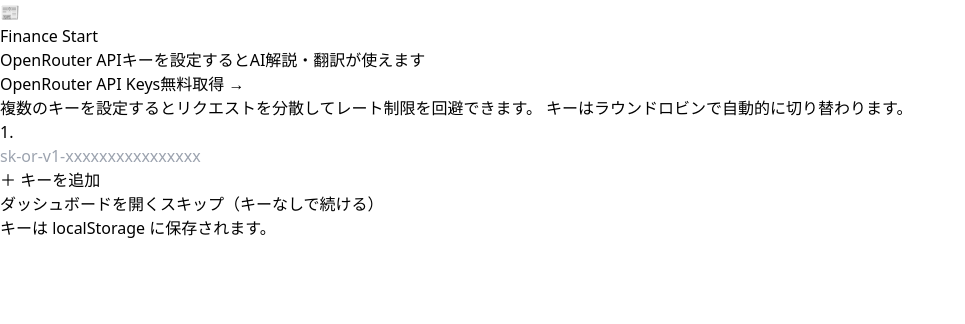
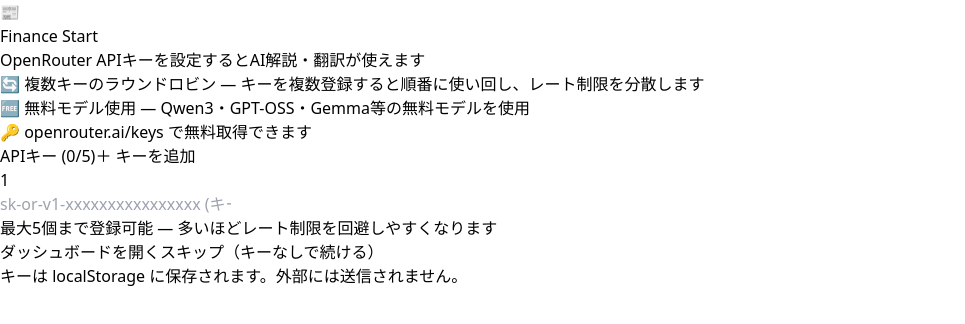
Before and after one commit to tehuyoryu-cpu/finance-start3110, a React (Vite) app: page / in a window 1280 px wide. Shown: the top 324 px of the page, without its empty margins (0-965 px from the left). Built offline with nearby package versions, Linux system fonts and the light colour scheme.

Commit message:
Multi-key UI: up to 5 keys, round-robin display

```diff
--- a/src/components/ApiKeySetup.tsx
+++ b/src/components/ApiKeySetup.tsx
@@ -1,41 +1,79 @@
 import { useState, useEffect } from 'react'
-import { getOpenRouterKeys, saveOpenRouterKeys } from '../services/api'
+
+const MAX_KEYS = 5
+
+export function loadOpenRouterKeys(): string[] {
+  const keys: string[] = []
+  for (let i = 0; i < MAX_KEYS; i++) {
+    const k = localStorage.getItem(`openrouter_key_${i}`)
+    if (k) keys.push(k)
+  }
+  // 後方互換
+  const legacy = localStorage.getItem('openrouter_key')
+  if (legacy && !keys.includes(legacy)) keys.unshift(legacy)
+  return keys
+}
+
+export function saveOpenRouterKeys(keys: string[]): void {
+  // 既存を全削除
+  for (let i = 0; i < MAX_KEYS; i++) {
+    localStorage.removeItem(`openrouter_key_${i}`)
+  }
+  // 新規保存
+  keys.filter(Boolean).forEach((k, i) => {
+    localStorage.setItem(`openrouter_key_${i}`, k.trim())
+  })
+  // 後方互換: 1つ目を旧キーにも保存
+  if (keys[0]) localStorage.setItem('openrouter_key', keys[0].trim())
+  else localStorage.removeItem('openrouter_key')
+}
 
 export function hasOpenRouterKey(): boolean {
-  return getOpenRouterKeys().length > 0
+  return loadOpenRouterKeys().length > 0
 }
 
 export default function ApiKeySetup({ onComplete }: { onComplete: () => void }) {
   const [keys, setKeys] = useState<string[]>([''])
   const [saving, setSaving] = useState(false)
+  const [keyCount, setKeyCount] = useState(1)
 
   useEffect(() => {
-    const stored = getOpenRouterKeys()
-    setKeys(stored.length > 0 ? stored : [''])
+    const saved = loadOpenRouterKeys()
+    if (saved.length > 0) {
+      setKeys(saved)
+      setKeyCount(saved.length)
+    }
   }, [])
 
   const updateKey = (i: number, val: string) => {
-    setKeys(prev => { const n = [...prev]; n[i] = val; return n })
+    setKeys(prev => {
+      const next = [...prev]
+      next[i] = val
+      return next
+    })
   }
 
-  const addKey = () => setKeys(prev => [...prev, ''])
+  const addKey = () => {
+    if (keyCount >= MAX_KEYS) return
+    setKeyCount(c => c + 1)
+    setKeys(prev => [...prev, ''])
+  }
 
   const removeKey = (i: number) => {
-    setKeys(prev => prev.length === 1 ? [''] : prev.filter((_, idx) => idx !== i))
+    setKeys(prev => prev.filter((_, idx) => idx !== i))
+    setKeyCount(c => Math.max(1, c - 1))
   }
 
-  const handleSave = async () => {
+  const handleSave = () => {
     setSaving(true)
-    saveOpenRouterKeys(keys)
+    saveOpenRouterKeys(keys.filter(k => k.trim()))
     setSaving(false)
     onComplete()
   }
 
-  const validCount = keys.filter(k => k.trim().length > 0).length
-
   return (
     <div className="min-h-screen bg-zinc-950 flex items-center justify-center p-6">
-      <div className="w-full max-w-md">
+      <div className="w-full max-w-lg">
         <div className="text-center mb-8">
           <div className="text-5xl mb-4">📰</div>
           <h1 className="text-3xl font-bold text-white">Finance Start</h1>
@@ -45,72 +83,61 @@
         </div>
 
         <div className="bg-zinc-900 rounded-2xl p-6 border border-zinc-800 space-y-5">
-          <div>
-            <div className="flex justify-between items-center mb-2">
+
+          {/* 説明 */}
+          <div className="bg-zinc-800 rounded-xl p-4 text-xs text-zinc-400 space-y-1">
+            <p>🔄 <span className="text-zinc-200 font-semibold">複数キーのラウンドロビン</span> — キーを複数登録すると順番に使い回し、レート制限を分散します</p>
+            <p>🆓 <span className="text-zinc-200 font-semibold">無料モデル使用</span> — Qwen3・GPT-OSS・Gemma等の無料モデルを使用</p>
+            <p>🔑 <a href="https://openrouter.ai/keys" target="_blank" rel="noopener noreferrer" className="text-blue-400 hover:underline">openrouter.ai/keys</a> で無料取得できます</p>
+          </div>
+
+          {/* キー入力欄 */}
+          <div className="space-y-3">
+            <div className="flex items-center justify-between">
               <label className="text-sm font-semibold text-white">
-                OpenRouter API Keys
-                {validCount > 0 && (
-                  <span className="ml-2 text-xs text-green-400">
-                    {validCount}件設定済み
-                  </span>
+                APIキー ({keys.filter(k=>k.trim()).length}/{MAX_KEYS})
+              </label>
+              {keyCount < MAX_KEYS && (
+                <button onClick={addKey}
+                  className="text-xs text-blue-400 hover:text-blue-300 border border-blue-800 hover:border-blue-600 rounded-lg px-3 py-1 transition-all">
+                  ＋ キーを追加
+                </button>
               )}
-              </label>
-              <a href="https://openrouter.ai/keys" target="_blank" rel="noopener noreferrer"
-                className="text-xs text-blue-400 hover:text-blue-300 underline">
-                無料取得 →
-              </a>
             </div>
-            <p className="text-xs text-zinc-500 mb-3">
-              複数のキーを設定するとリクエストを分散してレート制限を回避できます。
-              キーはラウンドロビンで自動的に切り替わります。
-            </p>
 
-            <div className="space-y-2">
-              {keys.map((key, i) => (
+            {Array.from({ length: keyCount }).map((_, i) => (
               <div key={i} className="flex gap-2 items-center">
-                  <div className="flex-shrink-0 text-xs text-zinc-500 w-5 text-right">
-                    {i + 1}.
+                <div className="flex-shrink-0 w-6 h-6 rounded-full bg-zinc-700 flex items-center justify-center text-xs text-zinc-400 font-bold">
+                  {i + 1}
                 </div>
                 <input
                   type="password"
-                    value={key}
+                  value={keys[i] || ''}
                   onChange={e => updateKey(i, e.target.value)}
-                    placeholder="sk-or-v1-xxxxxxxxxxxxxxxx"
+                  placeholder={`sk-or-v1-${'x'.repeat(16)} (キー ${i + 1})`}
                   className="flex-1 bg-zinc-800 border border-zinc-700 rounded-lg px-3 py-2 text-sm text-white placeholder-zinc-600 focus:outline-none focus:border-blue-500 transition-colors"
                 />
-                  {keys.length > 1 && (
+                {keyCount > 1 && (
                   <button onClick={() => removeKey(i)}
-                      className="text-zinc-500 hover:text-red-400 transition-colors text-lg flex-shrink-0">
+                    className="text-zinc-600 hover:text-red-400 transition-colors text-lg flex-shrink-0">
                     ✕
                   </button>
                 )}
               </div>
             ))}
+
+            {keyCount < MAX_KEYS && (
+              <p className="text-xs text-zinc-600 text-center">
+                最大{MAX_KEYS}個まで登録可能 — 多いほどレート制限を回避しやすくなります
+              </p>
+            )}
           </div>
-
-            <button onClick={addKey}
-              className="mt-3 w-full border border-dashed border-zinc-600 hover:border-blue-500 text-zinc-400 hover:text-blue-400 text-sm py-2 rounded-lg transition-all">
-              ＋ キーを追加
-            </button>
-          </div>
-
-          {/* レート制限の説明 */}
-          {validCount >= 2 && (
-            <div className="bg-green-950 border border-green-800 rounded-xl p-3 text-xs text-green-300">
-              ✅ {validCount}個のキーでリクエストを分散。
-              レート制限リスクが約{Math.round((1 - 1/validCount) * 100)}%低減されます。
-            </div>
-          )}
-          {validCount === 1 && (
-            <div className="bg-yellow-950 border border-yellow-800 rounded-xl p-3 text-xs text-yellow-300">
-              💡 キーを複数追加するとレート制限（429エラー）を回避しやすくなります。
-            </div>
-          )}
 
           <button onClick={handleSave} disabled={saving}
             className="w-full bg-blue-600 hover:bg-blue-500 disabled:bg-zinc-700 text-white font-bold py-3 rounded-xl transition-all hover:scale-[1.02] active:scale-[0.98]">
-            {saving ? '保存中...' : 'ダッシュボードを開く'}
+            {saving ? '保存中...' : `${keys.filter(k=>k.trim()).length > 0 ? keys.filter(k=>k.trim()).length + '個のキーで' : ''}ダッシュボードを開く`}
           </button>
+
           <button onClick={onComplete}
             className="w-full text-zinc-500 hover:text-zinc-300 text-sm transition-colors">
             スキップ（キーなしで続ける）
@@ -118,7 +145,7 @@
         </div>
 
         <p className="text-center text-zinc-600 text-xs mt-4">
-          キーは localStorage に保存されます。
+          キーは localStorage に保存されます。外部には送信されません。
         </p>
       </div>
     </div>
```
Lines whose indentation alone changed are shown as unchanged.
